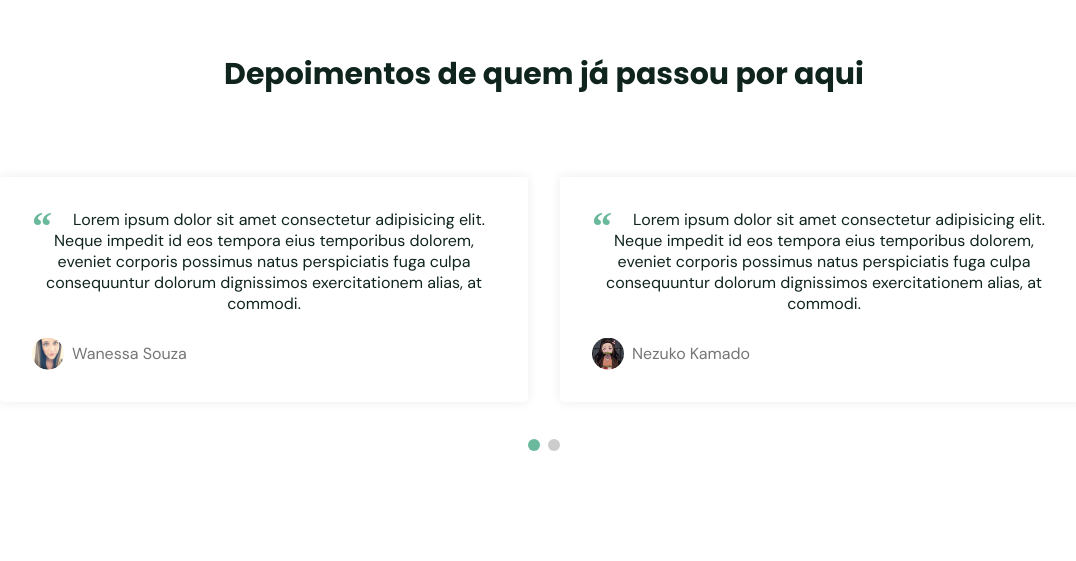
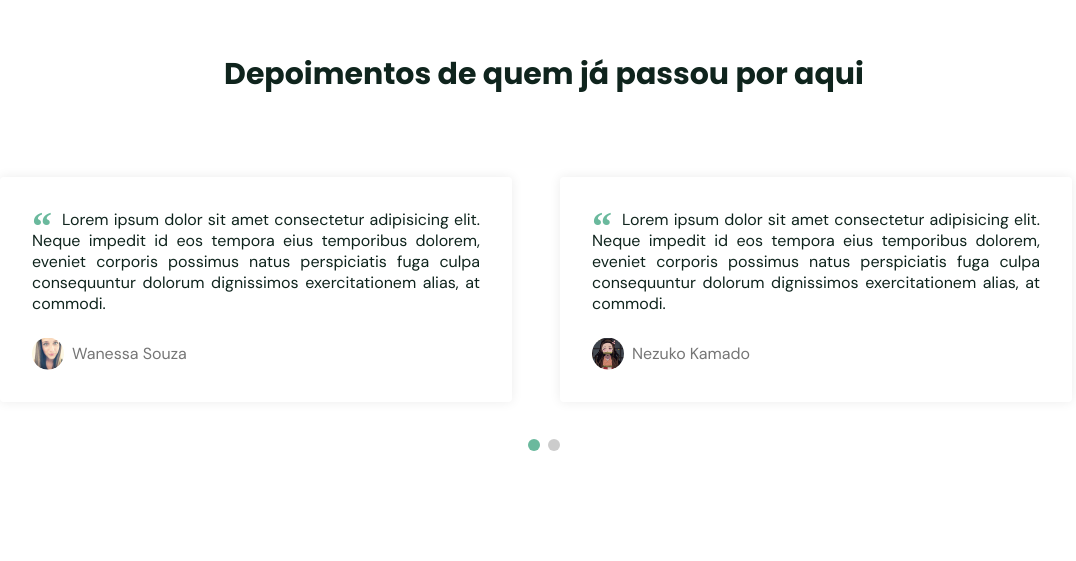
Before and after one commit to OlgaJuanne/originsix, a plain HTML site: page index.html in a window 1280 px wide. Shown: the part 2399-2960 px from the top of the page, without its empty margins (96-1172 px from the left). Drawn offline with nearby package versions, Linux system fonts and the light colour scheme; files whose address does not match are found by name.

Commit message:
Add files via upload

```diff
--- a/style.css
+++ b/style.css
@@ -387,6 +387,7 @@ nav.show div.icon-close {
 }
 
 #testimonials blockquote {
+  max-width: 32rem;
   padding: 2rem;
   box-shadow: 0px 0px 12px rgba(0, 0, 0, 0.08);
   border-radius: 0.25rem;
@@ -395,6 +396,7 @@ nav.show div.icon-close {
 #testimonials blockquote p {
   position: relative;
   text-indent: 1.875rem;
+  text-align: justify;
   margin-bottom: 1.5rem;
   color: var(--title-color);
 }
@@ -548,7 +550,7 @@ footer .social a:hover {
 
   .section header,
   #testimonials {
-    max-width: 100rem;
+    max-width: 200rem;
     text-align: center;
     margin-left: auto;
     margin-right: auto;
```
